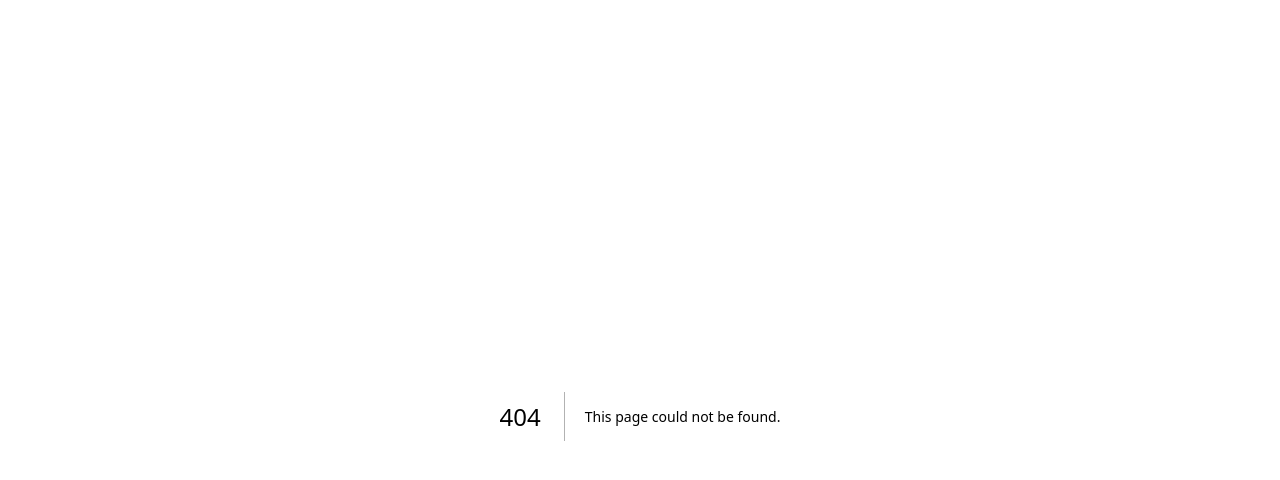
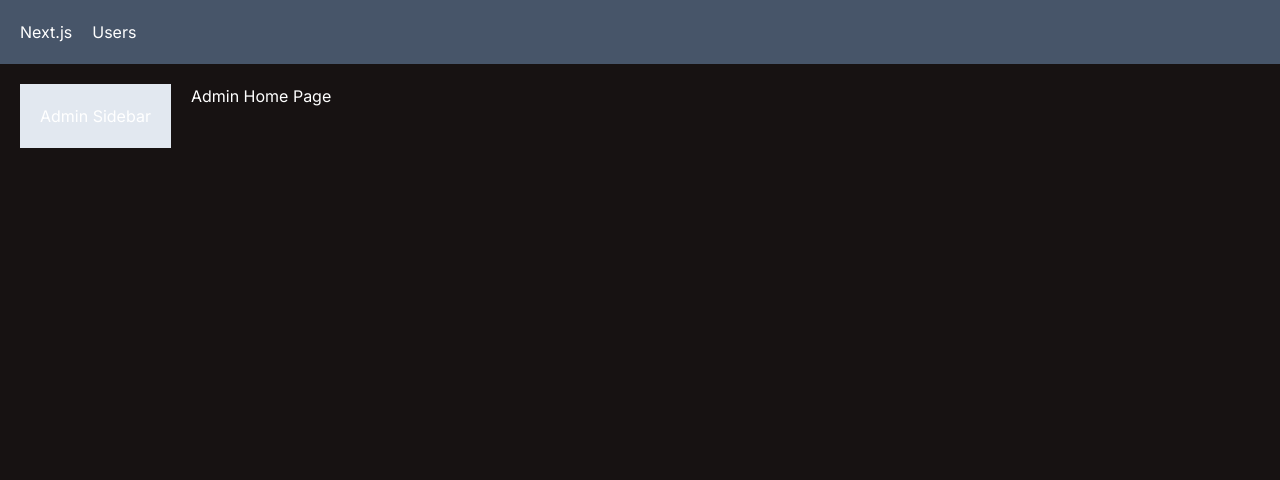
Before and after one commit to ramiyoukhana7/nextjs-fundementals, a Next.js app: page /admin in a window 1280 px wide. Before the commit this address had no page. Shown: the top 480 px of the page. Built offline with nearby package versions, Linux system fonts and the light colour scheme.

Commit message:
Layout and creating specific layout page for admin

```diff
--- /dev/null
+++ b/src/app/NavBar.tsx
@@ -0,0 +1,15 @@
+import Link from "next/link";
+import React from "react";
+
+const NavBar = () => {
+  return (
+    <div className="flex bg-slate-600 p-5">
+      <Link href="/" className="mr-5">
+        Next.js
+      </Link>
+      <Link href="users">Users</Link>
+    </div>
+  );
+};
+
+export default NavBar;
--- /dev/null
+++ b/src/app/admin/layout.tsx
@@ -0,0 +1,16 @@
+import React, { ReactNode } from "react";
+
+interface Props {
+  children: ReactNode;
+}
+
+const AdminLayout = ({ children }: Props) => {
+  return (
+    <div className="flex">
+      <aside className="bg-slate-200 p-5 mr-5">Admin Sidebar</aside>
+      <div>{children}</div>
+    </div>
+  );
+};
+
+export default AdminLayout;
--- /dev/null
+++ b/src/app/admin/page.tsx
@@ -0,0 +1,7 @@
+import React from "react";
+
+const AdminHomePage = () => {
+  return <div>Admin Home Page</div>;
+};
+
+export default AdminHomePage;
--- a/src/app/globals.css
+++ b/src/app/globals.css
@@ -18,5 +18,10 @@
 
 body {
   color: white;
-  padding: 1rem;
 }
+
+@layer base {
+  h1 {
+    @apply font-bold;
+  }
+}
--- a/src/app/layout.tsx
+++ b/src/app/layout.tsx
@@ -1,6 +1,7 @@
 import "./globals.css";
 import type { Metadata } from "next";
 import { Inter } from "next/font/google";
+import NavBar from "./NavBar";
 
 const inter = Inter({ subsets: ["latin"] });
 
@@ -16,7 +17,10 @@ export default function RootLayout({
 }) {
   return (
     <html lang="en" data-theme="winter">
-      <body className={inter.className}>{children}</body>
+      <body className={inter.className}>
+        <NavBar />
+        <main className="p-5">{children}</main>
+      </body>
     </html>
   );
 }
```
